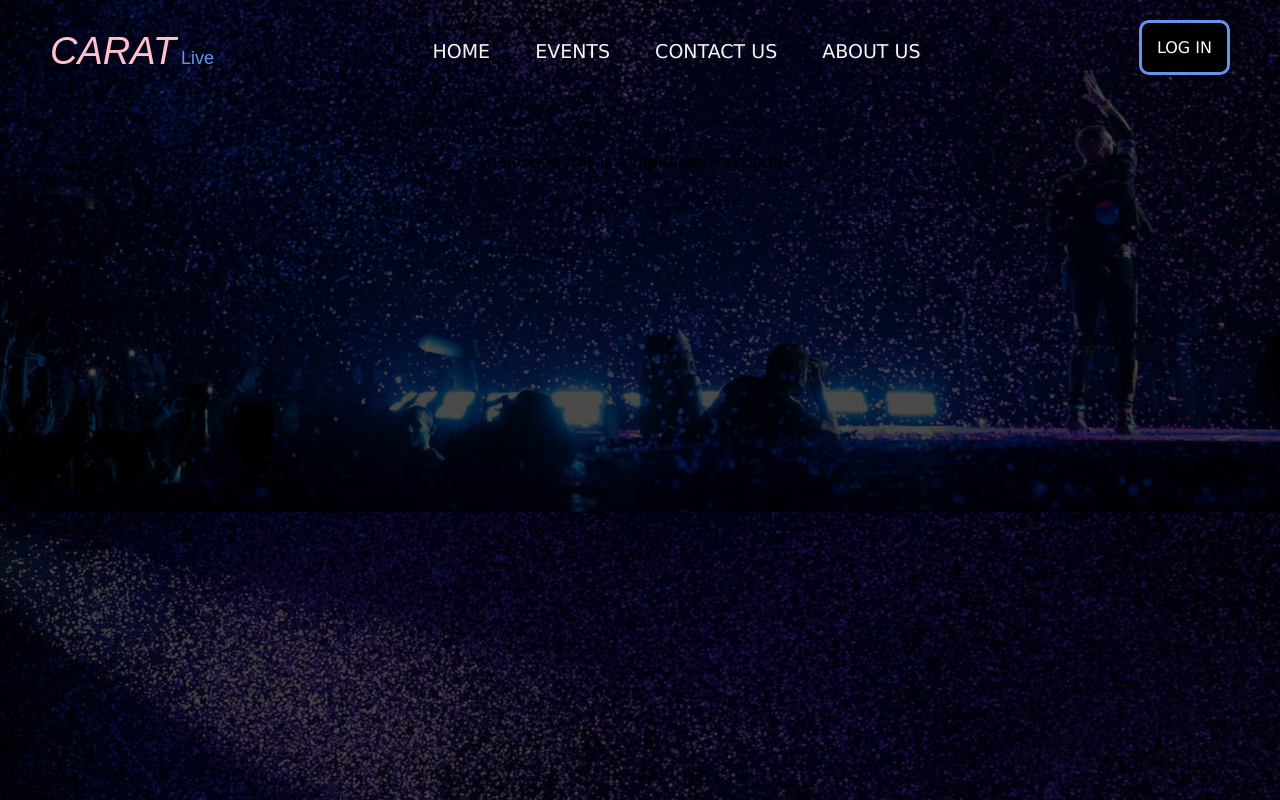
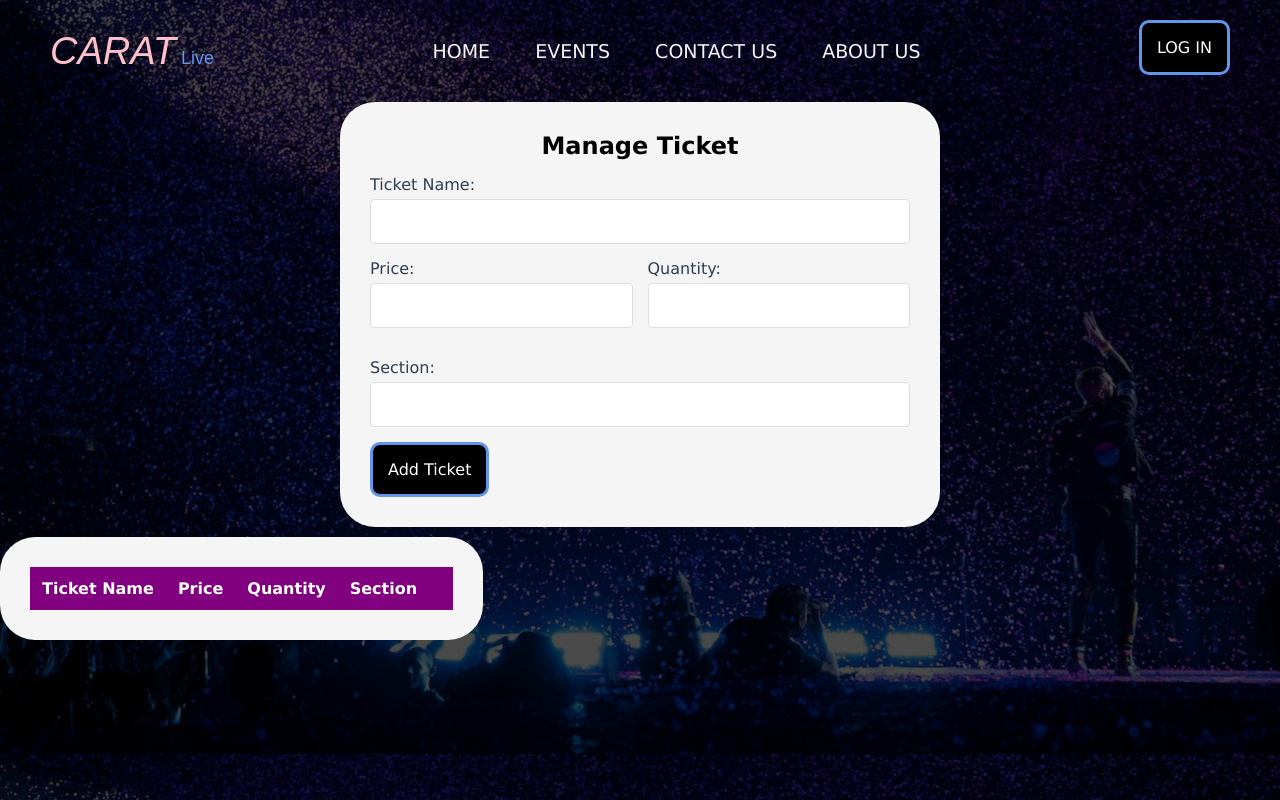
Before and after one commit to ThrishaElisa/caratlive, a PHP site: page /manageticketform.php in a window 1280 px wide. Run offline with PHP 8.4, Linux system fonts and the light colour scheme; lists and menus that the app fills with data are empty.

Commit message:
manage ticket form

```diff
--- a/manageticketform.php
+++ b/manageticketform.php
@@ -1,5 +1,6 @@
 <!doctype html>
 <html lang="en">
+
 <head>
     <meta charset="utf-8">
     <meta name="viewport" content="width=device-width, initial-scale=1.0">
@@ -7,17 +8,90 @@
     <link rel="stylesheet" href="style.css">
     <link rel="stylesheet" href="https://cdnjs.cloudflare.com/ajax/libs/font-awesome/6.5.0/css/all.min.css">
 
+    <style>
+    .card {
+        display: flex;
+        flex-direction: column;
+        gap: 15px;
+        max-width: 600px;
+        margin: auto;
+    }
+
+    .form-group {
+        display: flex;
+        flex-direction: column;
+        flex: 1 1 calc(50% - 15px);
+    }
+
+    .form-container {
+        display: flex;
+        flex-wrap: wrap;
+        gap: 15px;
+        justify-content: space-between;
+    }
+
+    label {
+        margin-bottom: 5px;
+    }
+
+    h2 {
+        text-align: center;
+    }
+    </style>
 </head>
 
 <?php include('header.php'); ?>
 
+<body class="app">
+    <div style="display: flex; justify-content: center; align-items: center;">
+        <div class="card">
+            <h2>Manage Ticket</h2>
 
-<body class="app">
-    <div style="display: flex; justify-content: center; margin-top: 50px;">
-        <div>
-        helooooo this is a manage ticekt page
+            <div class="form-group">
+                <label for="eventname">Ticket Name:</label>
+                <input type="text" id="eventname" name="eventname"
+                    <?php echo !empty($eventname) ? 'value="' . htmlspecialchars($eventname) . '"' : ''; ?>>
+            </div>
+
+            <div class="form-container">
+                <div class="form-group">
+                    <label for="price">Price:</label>
+                    <input type="text" id="price" name="price"
+                        <?php echo !empty($price) ? 'value="' . htmlspecialchars($price) . '"' : ''; ?>>
+                </div>
+                <div class="form-group">
+                    <label for="quantity">Quantity:</label>
+                    <input type="text" id="quantity" name="quantity"
+                        <?php echo !empty($quantity) ? 'value="' . htmlspecialchars($quantity) . '"' : ''; ?>>
+                </div>
+                <div class="form-group">
+                    <label for="section">Section:</label>
+                    <input type="text" id="section" name="section"
+                        <?php echo !empty($section) ? 'value="' . htmlspecialchars($section) . '"' : ''; ?>>
+                </div>
+
+            </div>
+            <button class="buttonSecondary">Add Ticket</button>
         </div>
 
     </div>
+    <div></div>
+    <div class="card">
+        <table>
+            <thead>
+                <tr>
+                    <th>Ticket Name</th>
+                    <th>Price</th>
+                    <th>Quantity</th>
+                    <th>Section</th>
+                    <th></th>
+                </tr>
+            </thead>
+            <tbody>
+
+            </tbody>
+        </table>
+    </div>
 </body>
+
 </html>
--- a/style.css
+++ b/style.css
@@ -116,12 +116,20 @@ body {
 
 .card,
 .card-history,
-.event-container {
+.event-container, .manage-container {
   background-color: whitesmoke;
   padding: 30px;
   border-radius: 35px;
   margin-bottom: 10px;
   display: inline-block;
+}
+
+.manage-container {
+  display: flex;
+  flex-direction: column;
+  gap: 15px;
+  max-width: 600px;
+  margin: auto;
 }
 
 .card-history {
@@ -594,10 +602,6 @@ textarea {
   font-size: 30px;
 }
 
-.form-group {
-  margin-bottom: 15px; /* Space between form groups */
-}
-
 .date {
   text-align: center;
   padding: 20px;
```
Also changed, not shown: aboutus.php (+3 -4 lines), buynow.php (+6 -3 lines), event_form.php (+20 -11 lines), contactusadd.php (line endings or trailing spaces), contactusedit.php (line endings or trailing spaces), uploads/Beige Orange Modern Simple Mind Map.png (deleted).
